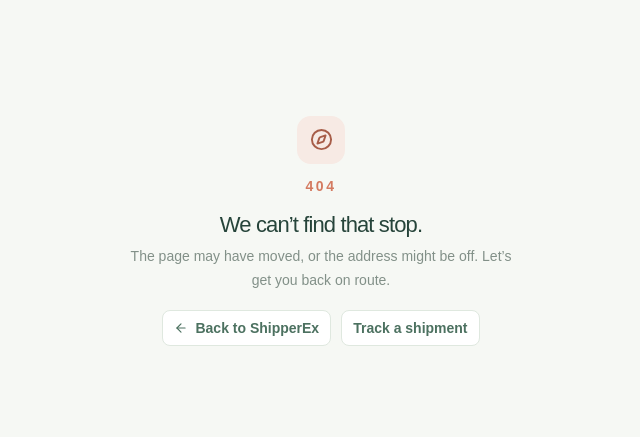
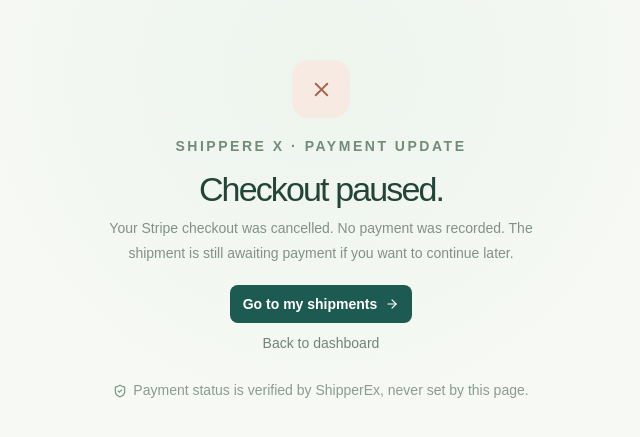
Before and after one commit to au-fahim/shipperex-frontend, a Next.js app: page /payment/cancel in a window 1280 px wide. Before the commit this address had no page. Shown: the part 169-606 px from the top of the page, without its empty margins (319-959 px from the left). Built offline with nearby package versions, Linux system fonts and the light colour scheme.

Commit message:
feat: add payment cancellation and success pages with payment return component

```diff
--- /dev/null
+++ b/src/app/payment/cancel/page.tsx
@@ -0,0 +1,19 @@
+import type { Metadata } from "next";
+import { Suspense } from "react";
+import { PaymentReturn } from "@/components/payment-return";
+export const metadata: Metadata = {
+  title: "Checkout cancelled",
+  description: "Review your cancelled ShipperEx Stripe Checkout.",
+};
+export default async function PaymentCancelPage({
+  searchParams,
+}: {
+  searchParams: Promise<{ session_id?: string }>;
+}) {
+  const { session_id } = await searchParams;
+  return (
+    <Suspense fallback={<main className="payment-return-page" />}>
+      <PaymentReturn cancelled sessionId={session_id ?? ""} />
+    </Suspense>
+  );
+}
--- /dev/null
+++ b/src/app/payment/success/page.tsx
@@ -0,0 +1,32 @@
+import type { Metadata } from "next";
+import { Suspense } from "react";
+import { PaymentReturn } from "@/components/payment-return";
+export const metadata: Metadata = {
+  title: "Payment status",
+  description: "Confirm your Stripe test payment with ShipperEx.",
+};
+export default async function PaymentSuccessPage({
+  searchParams,
+}: {
+  searchParams: Promise<{ session_id?: string }>;
+}) {
+  const { session_id } = await searchParams;
+  return (
+    <Suspense
+      fallback={
+        <main className="payment-return-page">
+          <LoaderFallback />
+        </main>
+      }
+    >
+      <PaymentReturn cancelled={false} sessionId={session_id ?? ""} />
+    </Suspense>
+  );
+}
+function LoaderFallback() {
+  return (
+    <span className="return-mark return-waiting">
+      <span className="spin">◌</span>
+    </span>
+  );
+}
--- /dev/null
+++ b/src/components/payment-return.tsx
@@ -0,0 +1,164 @@
+"use client";
+
+import { useQuery, useQueryClient } from "@tanstack/react-query";
+import {
+  AlertTriangle,
+  ArrowRight,
+  Check,
+  Clock3,
+  LoaderCircle,
+  RefreshCw,
+  ShieldCheck,
+  X,
+} from "lucide-react";
+import Link from "next/link";
+import { useRouter, useSearchParams } from "next/navigation";
+import { useEffect, useRef } from "react";
+import { toast } from "sonner";
+import { apiRequest } from "@/lib/api-client";
+
+type Callback = {
+  verified?: boolean;
+  paymentStatus?: string;
+  sessionId?: string;
+  payment?: {
+    status: string;
+    shipmentId: string;
+    amountUsd: string | number;
+  } | null;
+};
+
+function ReturnStatus({
+  cancelled,
+  sessionId,
+}: {
+  cancelled: boolean;
+  sessionId: string;
+}) {
+  const router = useRouter();
+  const queryClient = useQueryClient();
+  const handledSuccess = useRef(false);
+  const result = useQuery({
+    queryKey: ["payment-return", cancelled, sessionId],
+    queryFn: () =>
+      apiRequest<Callback>(
+        `payments/${cancelled ? "cancel" : "success"}?session_id=${encodeURIComponent(sessionId)}`,
+      ),
+    enabled: !!sessionId,
+    refetchInterval: (query) =>
+      !cancelled && !query.state.data?.data?.verified ? 4000 : false,
+    retry: 1,
+  });
+  const data = result.data?.data;
+  const confirmed = !!data?.verified;
+  const shipmentId = data?.payment?.shipmentId;
+  const missingSession = !cancelled && !sessionId;
+  const hasError = result.isError || missingSession;
+  const isPending = !cancelled && !confirmed && !hasError;
+
+  useEffect(() => {
+    if (cancelled || !confirmed || !shipmentId || handledSuccess.current)
+      return;
+
+    handledSuccess.current = true;
+    void queryClient.invalidateQueries({ queryKey: ["my-shipments"] });
+    void queryClient.invalidateQueries({ queryKey: ["shipment", shipmentId] });
+    void queryClient.invalidateQueries({
+      queryKey: ["shipment-timeline", shipmentId],
+    });
+    toast.success("Payment successful", {
+      description: "Your shipment is confirmed and ready for its next step.",
+    });
+    router.replace(`/dashboard/shipments/${encodeURIComponent(shipmentId)}`);
+  }, [cancelled, confirmed, queryClient, router, shipmentId]);
+
+  return (
+    <main className="payment-return-page">
+      <div
+        className={`return-mark ${cancelled ? "return-cancelled" : confirmed ? "return-success" : hasError ? "return-cancelled" : "return-waiting"}`}
+      >
+        {cancelled ? (
+          <X size={23} />
+        ) : confirmed ? (
+          <Check size={23} />
+        ) : hasError ? (
+          <AlertTriangle size={22} />
+        ) : (
+          <LoaderCircle size={23} className="spin" />
+        )}
+      </div>
+      <span className="eyebrow">SHIPPERE X · PAYMENT UPDATE</span>
+      <h1>
+        {cancelled
+          ? "Checkout paused."
+          : confirmed
+            ? "Payment confirmed."
+            : hasError
+              ? "We couldn’t confirm yet."
+              : "Checking your payment…"}
+      </h1>
+      <p>
+        {cancelled
+          ? "Your Stripe checkout was cancelled. No payment was recorded. The shipment is still awaiting payment if you want to continue later."
+          : confirmed
+            ? "Stripe has confirmed the payment with ShipperEx. Your shipment is now moving to the next step."
+            : missingSession
+              ? "The checkout return did not include a Stripe session, so ShipperEx could not verify the payment. Open your shipment history to check its current status."
+              : result.isError
+                ? result.error.message
+                : "We’re checking the secure Stripe status with ShipperEx. This can take a few seconds."}
+      </p>
+      {sessionId && (
+        <div className="return-session">
+          <span>CHECKOUT SESSION</span>
+          <strong>{sessionId.slice(0, 22)}…</strong>
+          {data?.paymentStatus && (
+            <small>Payment status · {data.paymentStatus}</small>
+          )}
+        </div>
+      )}
+      {result.isError && (
+        <button className="return-retry" onClick={() => result.refetch()}>
+          <RefreshCw size={14} /> Check again
+        </button>
+      )}
+      {isPending && (
+        <span className="return-wait-note">
+          <Clock3 size={13} /> This page updates automatically.
+        </span>
+      )}
+      <div className="return-actions">
+        {confirmed ? (
+          <Link href="/dashboard/shipments" className="workspace-primary">
+            View my shipments <ArrowRight size={14} />
+          </Link>
+        ) : (
+          <>
+            <Link href="/dashboard/shipments" className="workspace-primary">
+              Go to my shipments <ArrowRight size={14} />
+            </Link>
+            {cancelled && (
+              <Link href="/dashboard" className="return-secondary">
+                Back to dashboard
+              </Link>
+            )}
+          </>
+        )}
+      </div>
+      <div className="return-security">
+        <ShieldCheck size={14} /> Payment status is verified by ShipperEx, never
+        set by this page.
+      </div>
+    </main>
+  );
+}
+
+export function PaymentReturn({
+  cancelled,
+  sessionId,
+}: {
+  cancelled: boolean;
+  sessionId: string;
+}) {
+  return <ReturnStatus cancelled={cancelled} sessionId={sessionId} />;
+}
```
